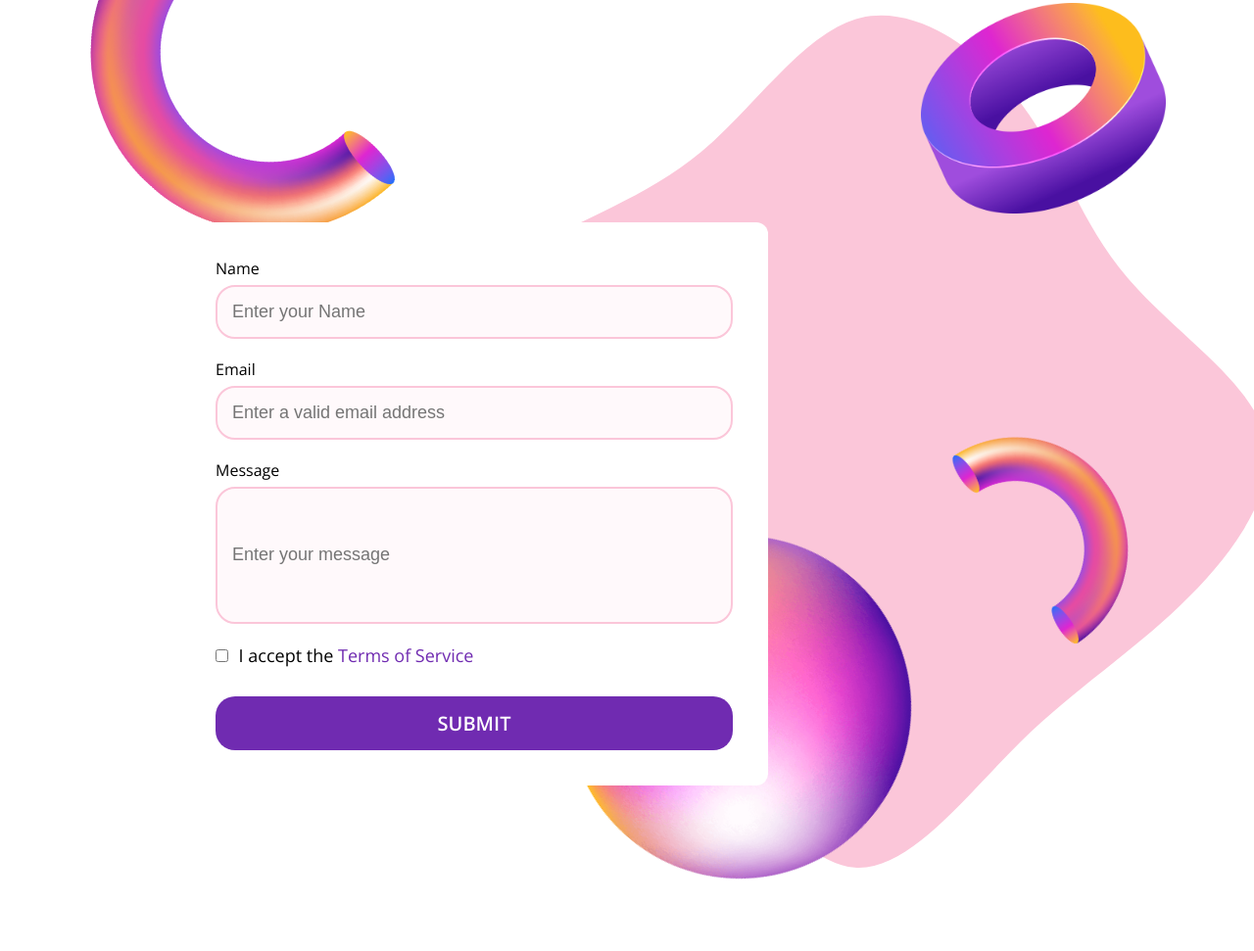
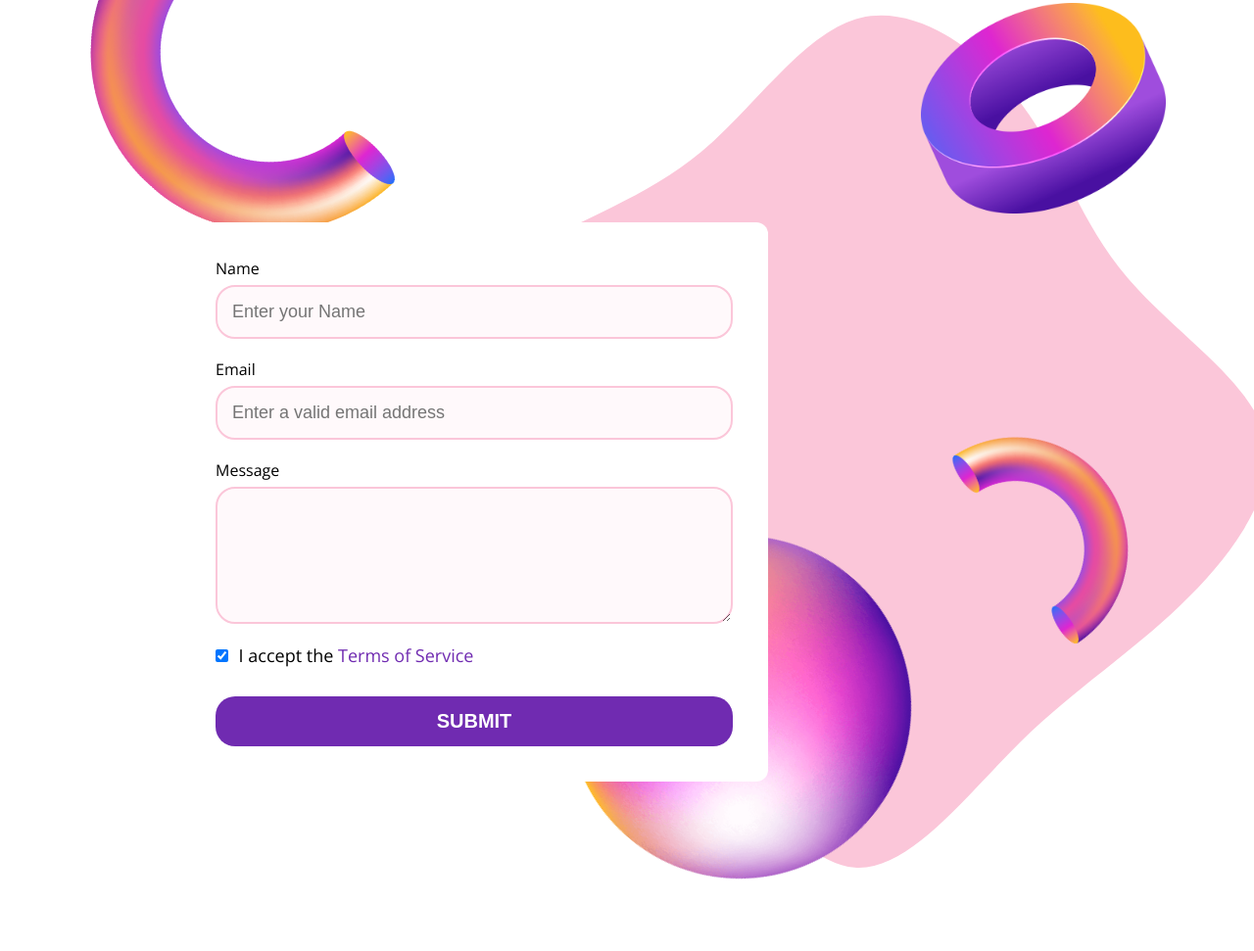
Before and after one commit to Sanja-Misic/nice-page-website-practise, a plain HTML site: page index.html in a window 1280 px wide. Shown: the part 5808-6779 px from the top of the page at 98% size. Drawn offline with nearby package versions, Linux system fonts and the light colour scheme.

Commit message:
New commit

```diff
--- a/index.html
+++ b/index.html
@@ -279,25 +279,25 @@
           <img src="./img/img10.png" alt="" class="form__img form__img-3">
           <img src="./img/img2.png" alt="" class="form__img form__img-4">
           <img src="./img/img1.png" alt="" class="form__img form__img-5">
-          <div class="form__item">
+          <form class="form__item" action="/submit">
             <div class="form__item-div">
-              <label for="name" class="form__label">Name</label>
-              <input type="text" id="name" class="form__input" placeholder="Enter your Name">
+              <label class="form__label" for="name" >Name</label>
+              <input class="form__input" type="text" placeholder="Enter your Name" value="" name="name" id="name"  >
             </div>
             <div class="form__item-div">
-              <label for="email" class="form__label">Email</label>
-              <input type="text" id="email" class="form__input" placeholder="Enter a valid email address">
+              <label class="form__label" for="email" >Email</label>
+              <input class="form__input" type="text" placeholder="Enter a valid email address" value="" name="email" id="email"  >
             </div>
             <div class="form__item-div">
-              <label for="message" class="form__label form__label--mesage">Message</label>
-              <input type="text" id="message"class="form__input form__input--message" placeholder="Enter your message">
+              <label class="form__label form__label--mesage" for="message">Message</label>
+              <textarea class="form__input form__input--message" placeholder="Enter your message" value="" name="message" id="message"> </textarea>
             </div>
             <div class="form__item-checkbox">
-              <input type="checkbox" id="checkbox" class="form__checkbox">
-              <label for="checkbox" class="form__label-checkbox">I accept the <a href="#" class="form__link">Terms of Service</a></label>
+              <input class="form__checkbox" type="checkbox" id="checkbox" name="checkbox" checked>
+              <label class="form__label-checkbox" for="checkbox" >I accept the <a href="#" class="form__link">Terms of Service</a></label>
             </div>
-            <a href="#" class="form__button button">Submit</a>
-          </div>
+            <button class="submit-button form__button" type="submit">Submit</button>
+          </form>
         </div>
       </section>
     </main>
--- a/sass/components/_buttons.scss
+++ b/sass/components/_buttons.scss
@@ -15,3 +15,14 @@
   &:active {
   }
 }
+
+.submit-button {
+  padding: 1.4rem 4.6rem;
+  font-size: 2rem;
+  font-weight: 600;
+  text-transform: uppercase;
+  color: #fff;
+  background-color: $color-purple-main;
+  border: none;
+  border-radius: 2rem;
+}
--- a/sass/style.scss
+++ b/sass/style.scss
@@ -19,3 +19,5 @@
 @import 'pages/page-2';
 
 /////////////////
+///
+///
```
Also changed, not shown: css/style.css, 2 other files.
